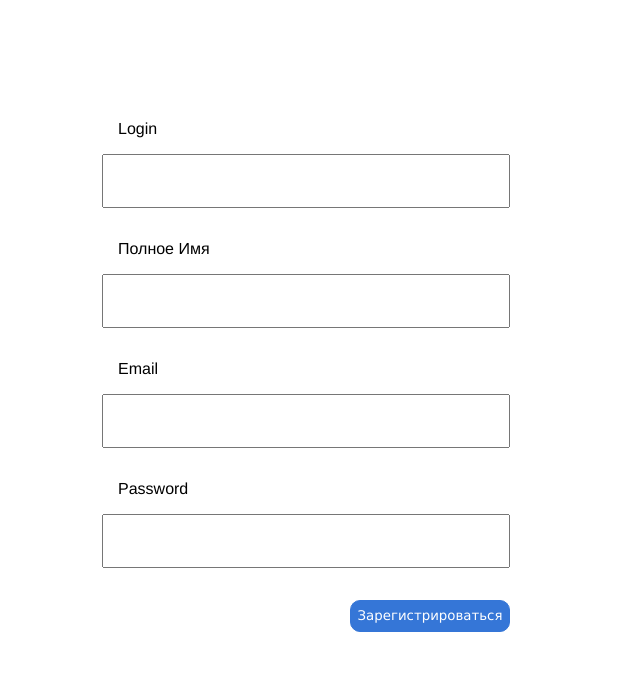
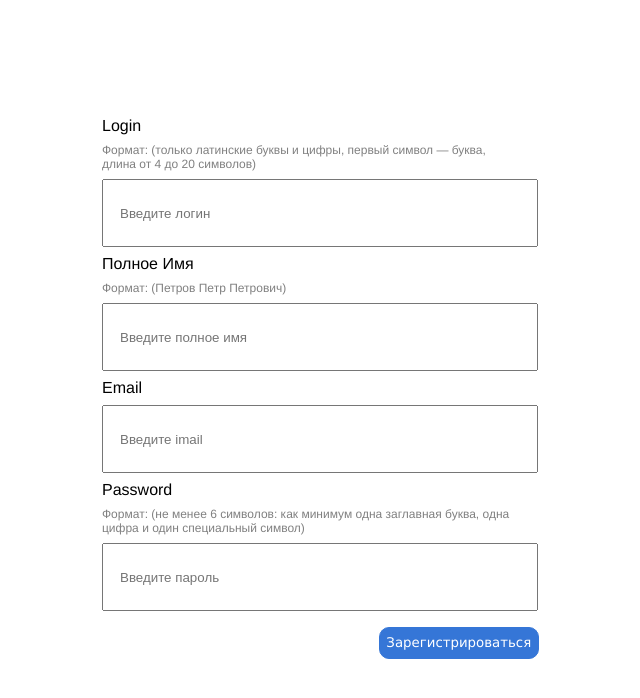
Before and after one commit to Antonio-87/Diplom.Cloud-Frontend, a React (Create React App) app in the folder cloud-frontend/: page /registration in a window 1280 px wide. Shown: the top 698 px of the page, without its empty margins (330-970 px from the left). Built offline with nearby package versions, Linux system fonts and the light colour scheme.

Commit message:
RegistarationForm_validity

```diff
--- a/cloud-frontend/src/App.css
+++ b/cloud-frontend/src/App.css
@@ -45,23 +45,32 @@
 .form-registration {
   width: 30rem;
   align-items: start;
-  top: 45%;
+  top: 48%;
 }
 
 .input {
   width: 25rem;
   height: 3rem;
+  padding: 0.5rem 1rem 0.5rem 1rem;
   margin-left: 2rem;
 }
 
-label {
-  margin-top: 2rem;
-  margin-bottom: 1rem;
-  margin-left: 3rem;
+label,
+.format {
+  margin-top: 0.5rem;
+  margin-bottom: 0.5rem;
+  margin-left: 2rem;
+}
+
+.format {
+  color: gray;
+  font-size: 12px;
+  font-weight: 100;
+  margin: 0 2rem 0.5rem 2rem;
 }
 
 .button-submit {
-  margin-left: 17.5rem;
-  margin-top: 2rem;
+  margin-left: 19.3rem;
+  margin-top: 1rem;
   line-height: 1rem;
 }
--- a/cloud-frontend/src/components/RegistrationForm.tsx
+++ b/cloud-frontend/src/components/RegistrationForm.tsx
@@ -20,6 +20,20 @@ const RegistrationForm = () => {
     e.preventDefault();
   };
 
+  const validate = (input: {
+    validity: any;
+    setCustomValidity: (arg0: string) => void;
+  }) => {
+    let validityState_object = input.validity;
+    if (validityState_object.valueMissing) {
+      input.setCustomValidity("Поле обязательно к заполнению!");
+    } else if (validityState_object.patternMismatch) {
+      input.setCustomValidity("Формат не соответствует!");
+    } else {
+      input.setCustomValidity("");
+    }
+  };
+
   return (
     <form
       className="form-registration"
@@ -27,22 +41,30 @@ const RegistrationForm = () => {
       onSubmit={hendleSubmit}
     >
       <label htmlFor="login">Login</label>
+      <span className="format">
+        Формат: (только латинские буквы и цифры, первый символ — буква, длина от
+        4 до 20 символов)
+      </span>
       <input
         type="text"
         id="login"
         className="input login"
         defaultValue={login}
         onChange={(event) => setLogin(event.target.value)}
+        onInput={(input) => validate(input.currentTarget)}
         pattern="^(?=[a-zA-Z])([a-zA-Z0-9]{4,20})$"
+        placeholder="Введите логин"
         required
       />
       <label htmlFor="full-name">Полное Имя</label>
+      <span className="format">Формат: (Петров Петр Петрович)</span>
       <input
         type="text"
         id="full-name"
         className="input full-name"
         defaultValue={fullName}
         onChange={(event) => setFullName(event.target.value)}
+        placeholder="Введите полное имя"
         required
       />
       <label htmlFor="email">Email</label>
@@ -52,9 +74,14 @@ const RegistrationForm = () => {
         className="input email"
         defaultValue={email}
         onChange={(event) => setEmail(event.target.value)}
+        placeholder="Введите imail"
         required
       />
       <label htmlFor="password">Password</label>
+      <span className="format">
+        Формат: (не менее 6 символов: как минимум одна заглавная буква, одна
+        цифра и один специальный символ)
+      </span>
       <input
         type="text"
         id="password"
@@ -62,6 +89,7 @@ const RegistrationForm = () => {
         defaultValue={password}
         onChange={(event) => setPassword(event.target.value)}
         pattern="^(?=.*[A-Z])(?=.*\d)(?=.*[\W_]).{6,}$"
+        placeholder="Введите пароль"
         required
       />
       <button type="submit" className="button-submit">
```
